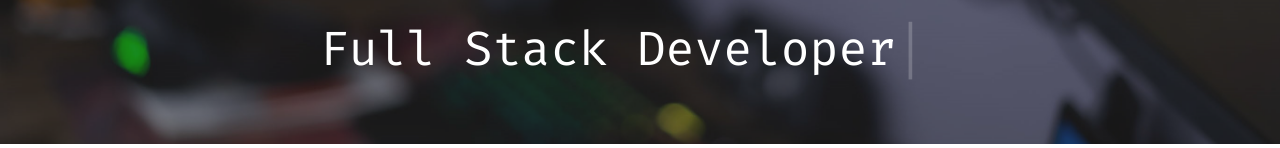
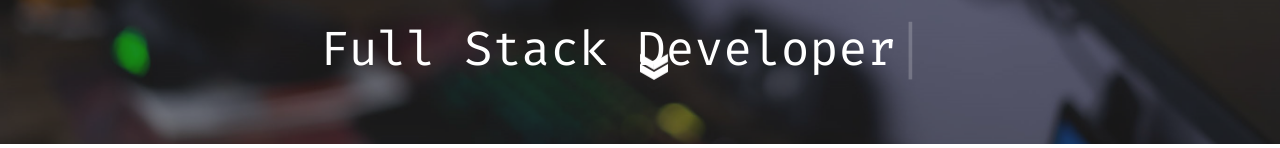
Before and after one commit to mfbevan/portfolio, a React (Create React App) app: page / in a window 1280 px wide. Shown: the part 434-582 px from the top of the page. Built offline with nearby package versions, Linux system fonts and the light colour scheme.

Commit message:
add scroll animation

```diff
--- a/src/App.css
+++ b/src/App.css
@@ -36,3 +36,87 @@
     transform: rotate(360deg);
   }
 }
+
+
+
+.container {
+  position: relative;
+  width: 24px;
+  height: 24px;
+}
+
+.chevron {
+  position: absolute;
+  width: 28px;
+  height: 8px;
+  opacity: 0;
+  transform: scale3d(0.5, 0.5, 0.5);
+  animation: move 3s ease-out infinite;
+}
+
+.chevron:first-child {
+  animation: move 3s ease-out 1s infinite;
+}
+
+.chevron:nth-child(2) {
+  animation: move 3s ease-out 2s infinite;
+}
+
+.chevron:before,
+.chevron:after {
+  content: ' ';
+  position: absolute;
+  top: 0;
+  height: 100%;
+  width: 51%;
+  background: #fff;
+}
+
+.chevron:before {
+  left: 0;
+  transform: skew(0deg, 30deg);
+}
+
+.chevron:after {
+  right: 0;
+  width: 50%;
+  transform: skew(0deg, -30deg);
+}
+
+@keyframes move {
+  25% {
+    opacity: 1;
+
+  }
+  33% {
+    opacity: 1;
+    transform: translateY(30px);
+  }
+  67% {
+    opacity: 1;
+    transform: translateY(40px);
+  }
+  100% {
+    opacity: 0;
+    transform: translateY(55px) scale3d(0.5, 0.5, 0.5);
+  }
+}
+
+.text {
+  display: block;
+  margin-top: 75px;
+  margin-left: -30px;
+  font-family: "Helvetica Neue", "Helvetica", Arial, sans-serif;
+  font-size: 12px;
+  color: #fff;
+  text-transform: uppercase;
+  white-space: nowrap;
+  opacity: .25;
+  animation: pulse 2s linear alternate infinite;
+}
+
+@keyframes pulse {
+  to {
+    opacity: 1;
+  }
+}
--- a/src/components/landing-image.tsx
+++ b/src/components/landing-image.tsx
@@ -2,6 +2,13 @@
 import { DeveloperTyped } from '.'
 import { useState } from 'react'
 
+export const ScrollIcon = () => (
+  <a href='#about-me'>
+    <div className='chevron'></div>
+    <div className='chevron'></div>
+    <div className='chevron'></div>
+  </a>
+)
 export const LandingImage = () => {
   const [startTyping, setStartTyping] = useState(false)
 
@@ -17,6 +24,8 @@
         alt='Desk'
         onLoad={() => setStartTyping(true)}
       />
+      {startTyping ? (
+        <>
         <div
           style={{
             position: 'absolute',
@@ -26,8 +35,21 @@
             transform: 'translateX(-50%)'
           }}
         >
-        {startTyping ? <DeveloperTyped /> : ''}
+          <DeveloperTyped />
         </div>
+        <div
+        style={{
+          position: 'absolute',
+          top: '80%',
+          left: '50%'
+        }}>
+<ScrollIcon />
+        </div>
+
+        </>
+      ) : (
+        <></>
+      )}
     </div>
   )
 }
```
Also changed, not shown: 6 other files (tests, documents, lock files or other folders). Lines whose indentation alone changed are shown as unchanged.
